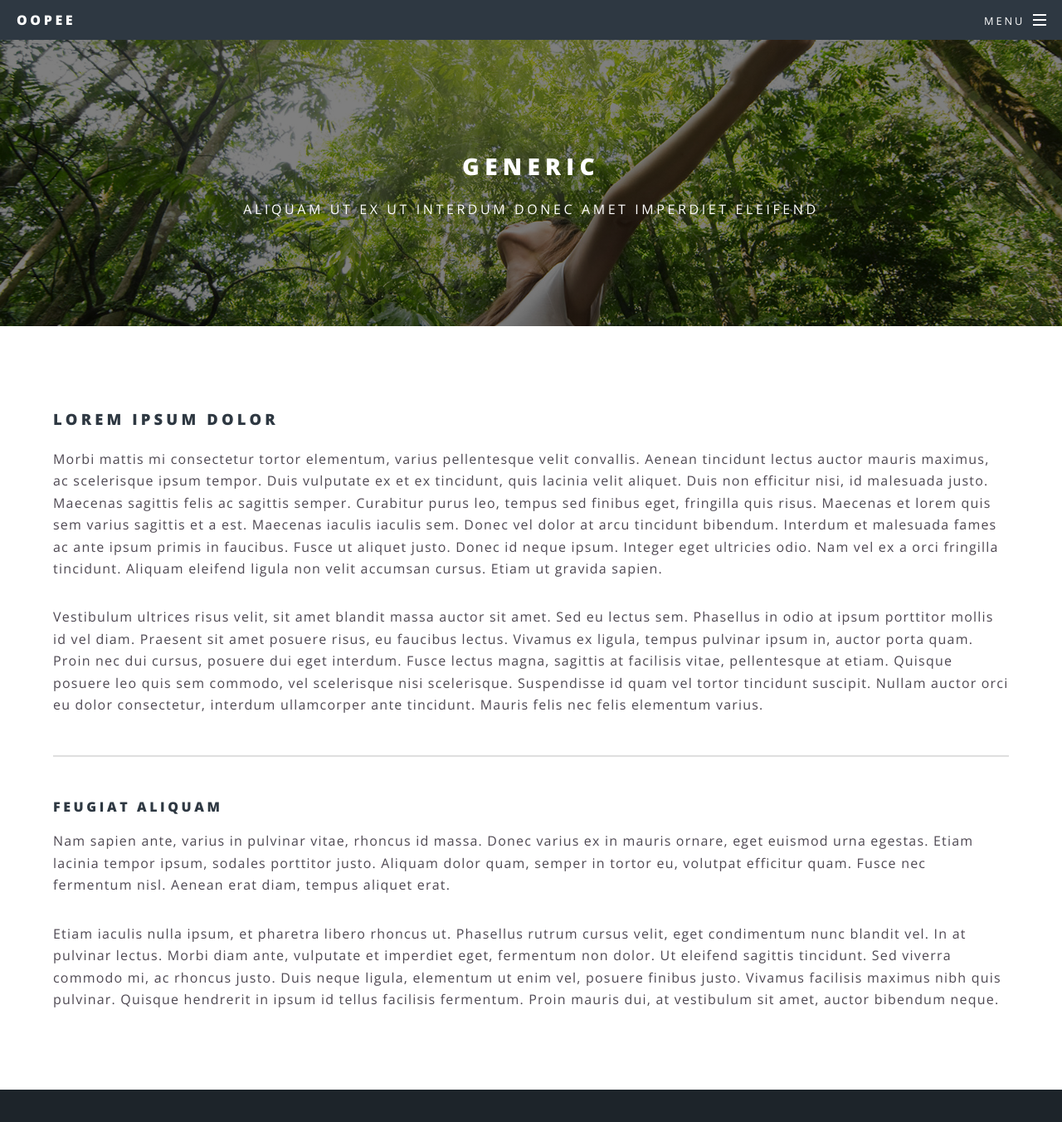
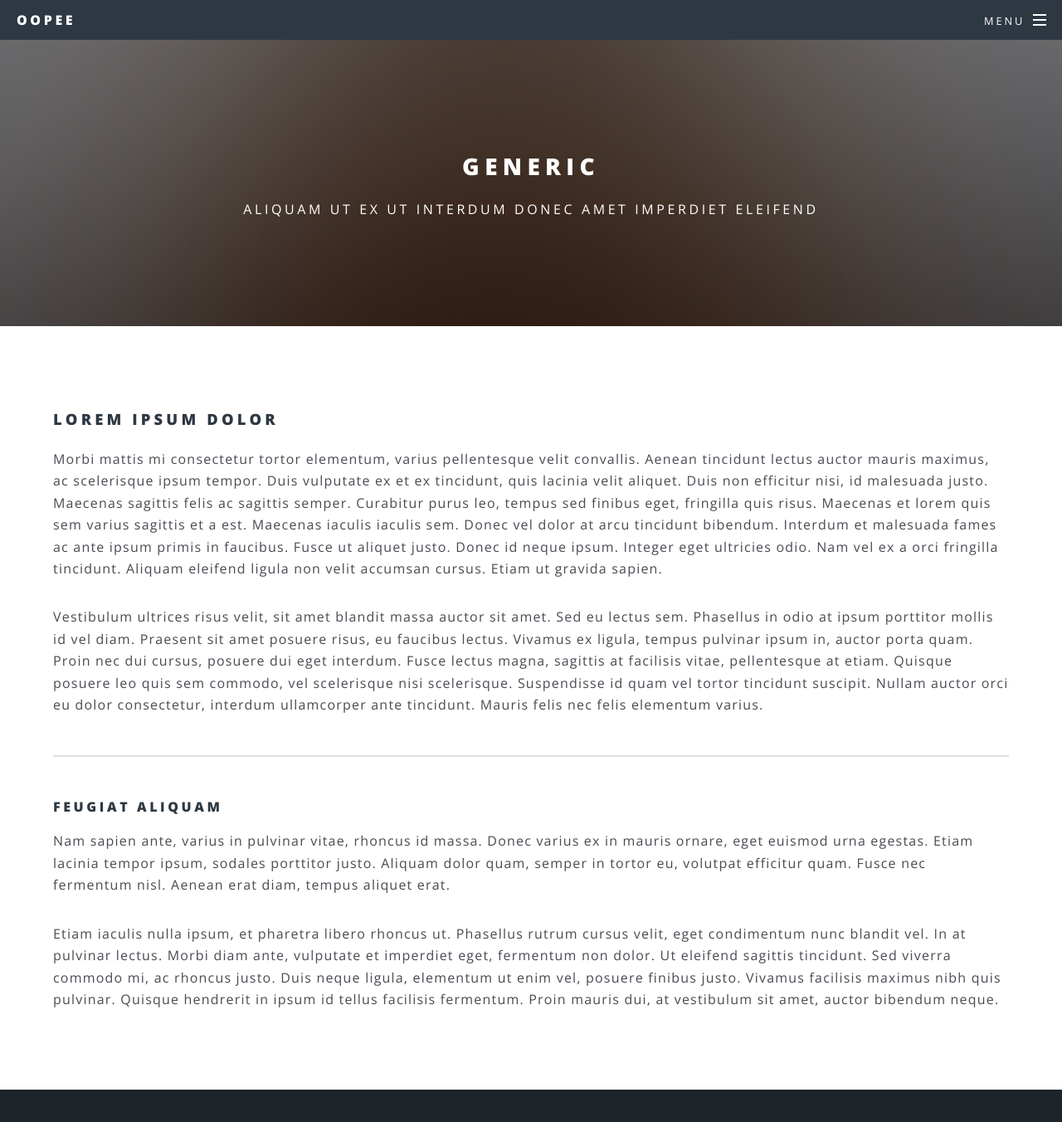
Before and after one commit to inansung/www.oopee.com, a Jekyll site: the page built from generic.html, in a window 1280 px wide and 1400 px high. Shown: the top 1352 px of the window at 83% size. Built offline with Jekyll 4.4.1, drawn with Linux system fonts in a browser that asks for light colours.

Commit message:
2023.10.04+15

```diff
--- a/css/main.scss
+++ b/css/main.scss
@@ -1675,7 +1675,7 @@
 	#main {
 		> header {
 			@include padding(12em, 0);
-			@include vendor('background-image', ('linear-gradient(top, rgba(0,0,0,0.5), rgba(0,0,0,0.5))', 'url("#{$baseurl}/banner.jpg")'));
+			@include vendor('background-image', ('linear-gradient(top, rgba(0,0,0,0.5), rgba(0,0,0,0.5))', 'url("#{$baseurl}/banner1.jpg")'));
 			background-attachment: fixed;
 			background-position: center center;
 			background-repeat: no-repeat;
```
Also changed, not shown: 1 other file.
